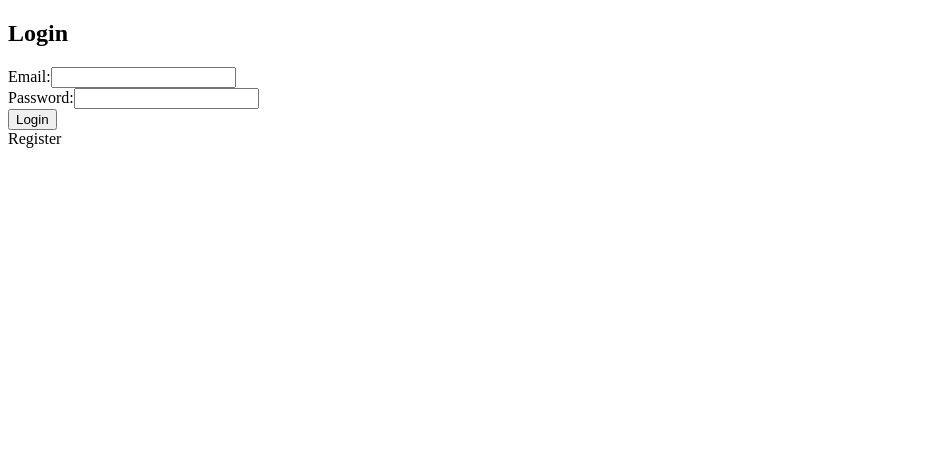
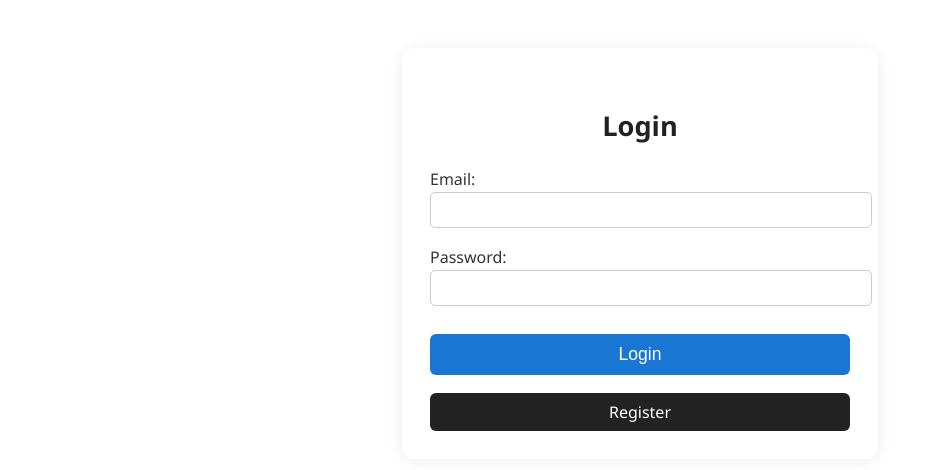
Before and after one commit to brutalnumberboy/ecommerce-record-shop, an Angular app in the folder RecordStoreUI/: page /login in a window 1280 px wide. Shown: the top 470 px of the page, without its empty margins (0-927 px from the left). Built offline with nearby package versions, Linux system fonts and the light colour scheme.

Commit message:
styling for login and registeration

```diff
--- a/RecordStoreUI/src/app/authorization/authorization.component.css
+++ b/RecordStoreUI/src/app/authorization/authorization.component.css
@@ -0,0 +1,86 @@
+.authorization-container {
+    max-width: 420px;
+    margin: 48px auto;
+    background: #fff;
+    border-radius: 12px;
+    box-shadow: 0 2px 16px rgba(0,0,0,0.08);
+    padding: 36px 28px 28px 28px;
+    font-family: 'Segoe UI', Arial, sans-serif;
+  }
+
+  .authorization-container h2 {
+    margin-bottom: 24px;
+    color: #222;
+    font-size: 1.7rem;
+    text-align: center;
+  }
+
+  .authorization-container form {
+    display: flex;
+    flex-direction: column;
+    gap: 18px;
+  }
+
+  .authorization-container label {
+    font-weight: 500;
+    color: #333;
+    margin-bottom: 4px;
+  }
+
+  .authorization-container input[type="text"],
+  .authorization-container input[type="email"],
+  .authorization-container input[type="password"] {
+    width: 100%;
+    padding: 8px 10px;
+    border: 1px solid #ccc;
+    border-radius: 5px;
+    font-size: 1rem;
+    margin-top: 2px;
+  }
+
+  .authorization-container button[type="submit"] {
+    background: #1976d2;
+    color: #fff;
+    border: none;
+    border-radius: 6px;
+    padding: 10px 0;
+    font-size: 1.1rem;
+    font-weight: 500;
+    cursor: pointer;
+    margin-top: 10px;
+    transition: background 0.2s;
+  }
+
+  .authorization-container button[type="submit"]:hover {
+    background: #0d47a1;
+  }
+
+  .authorization-container .btn {
+    display: block;
+    margin: 18px auto 0 auto;
+    background: #222;
+    color: #fff;
+    padding: 8px 22px;
+    border-radius: 6px;
+    text-decoration: none;
+    font-weight: 500;
+    border: none;
+    cursor: pointer;
+    transition: background 0.2s;
+    text-align: center;
+  }
+
+  .authorization-container .btn:hover {
+    background: #444;
+  }
+
+  .error-message {
+    color: #e53935;
+    background: #fff3f3;
+    border: 1px solid #ffcdd2;
+    border-radius: 5px;
+    padding: 8px 12px;
+    margin-bottom: 10px;
+    font-size: 1rem;
+    text-align: center;
+  }
--- a/RecordStoreUI/src/app/registration/registration.component.css
+++ b/RecordStoreUI/src/app/registration/registration.component.css
@@ -0,0 +1,86 @@
+.registration-container {
+    max-width: 420px;
+    margin: 48px auto;
+    background: #fff;
+    border-radius: 12px;
+    box-shadow: 0 2px 16px rgba(0,0,0,0.08);
+    padding: 36px 28px 28px 28px;
+    font-family: 'Segoe UI', Arial, sans-serif;
+  }
+
+  .registration-container h2 {
+    margin-bottom: 24px;
+    color: #222;
+    font-size: 1.7rem;
+    text-align: center;
+  }
+
+  .registration-container form {
+    display: flex;
+    flex-direction: column;
+    gap: 18px;
+  }
+
+  .registration-container label {
+    font-weight: 500;
+    color: #333;
+    margin-bottom: 4px;
+  }
+
+  .registration-container input[type="text"],
+  .registration-container input[type="email"],
+  .registration-container input[type="password"] {
+    width: 100%;
+    padding: 8px 10px;
+    border: 1px solid #ccc;
+    border-radius: 5px;
+    font-size: 1rem;
+    margin-top: 2px;
+  }
+
+  .registration-container button[type="submit"] {
+    background: #1976d2;
+    color: #fff;
+    border: none;
+    border-radius: 6px;
+    padding: 10px 0;
+    font-size: 1.1rem;
+    font-weight: 500;
+    cursor: pointer;
+    margin-top: 10px;
+    transition: background 0.2s;
+  }
+
+  .registration-container button[type="submit"]:hover {
+    background: #0d47a1;
+  }
+
+  .registration-container .btn {
+    display: block;
+    margin: 18px auto 0 auto;
+    background: #222;
+    color: #fff;
+    padding: 8px 22px;
+    border-radius: 6px;
+    text-decoration: none;
+    font-weight: 500;
+    border: none;
+    cursor: pointer;
+    transition: background 0.2s;
+    text-align: center;
+  }
+
+  .registration-container .btn:hover {
+    background: #444;
+  }
+
+  .error-message {
+    color: #e53935;
+    background: #fff3f3;
+    border: 1px solid #ffcdd2;
+    border-radius: 5px;
+    padding: 8px 12px;
+    margin-bottom: 10px;
+    font-size: 1rem;
+    text-align: center;
+  }
```
